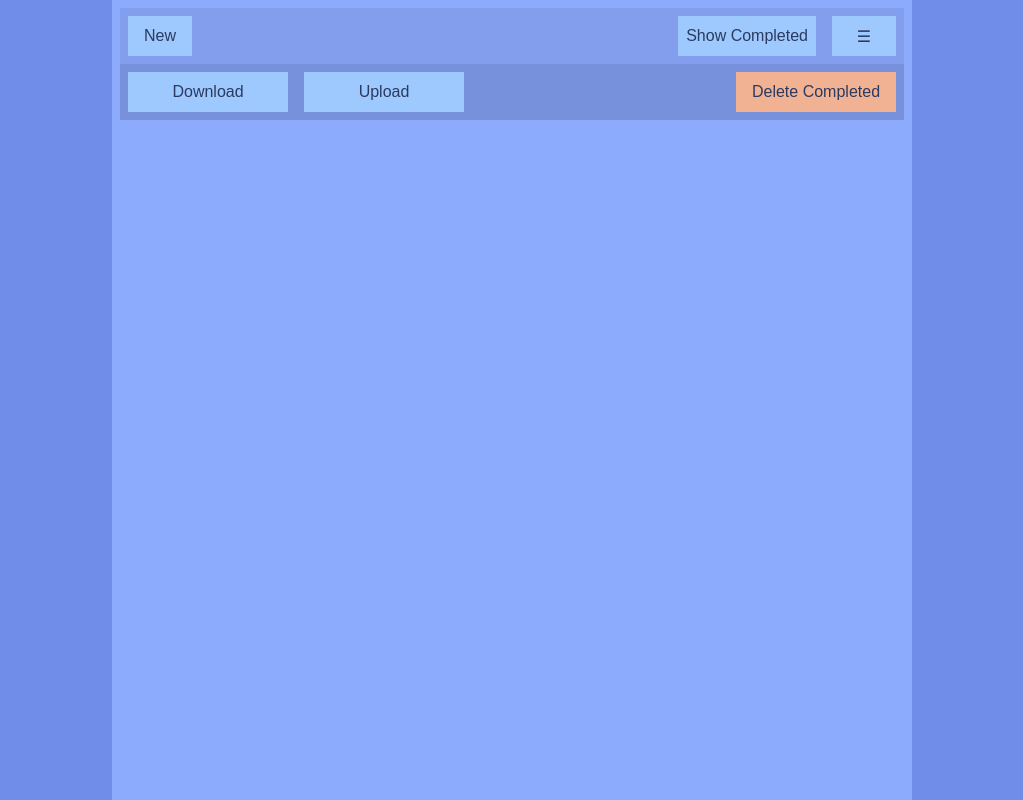
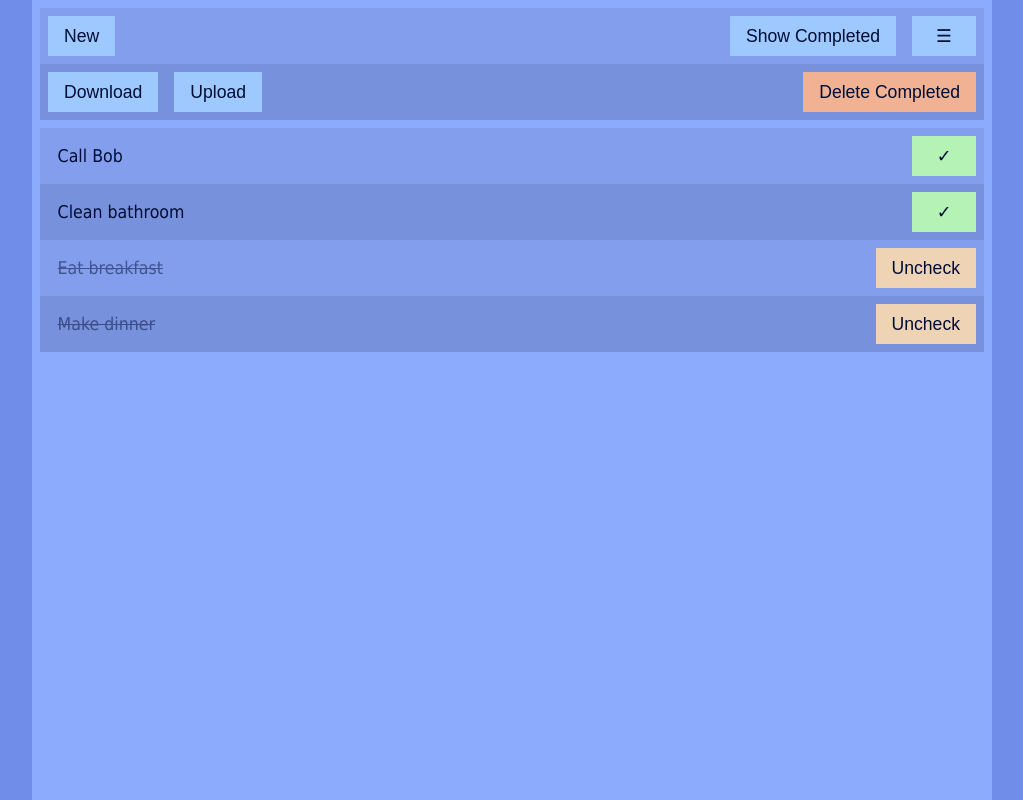
Before and after one commit to emilbratt/toodoo, a plain HTML site: page index.html in a window 1280 px wide. Shown: the whole page, without its empty margins (128-1151 px from the left). Drawn offline with Linux system fonts and the light colour scheme.

Commit message:
CSS adjustments, minor refactor and remove code not being used.

```diff
--- a/js/RenderAppOptions.js
+++ b/js/RenderAppOptions.js
@@ -58,7 +58,7 @@ class _RenderAppOptions {
         this.#btn_show_checked.addEventListener("mousedown", (e) => e_toggle_show_checked(e));
         this.#btn_hamburger.addEventListener("mousedown", (e) => e_toggle_hamburger_menu(e));
         this.#btn_download.addEventListener("mousedown", (e) => e_download_data(e));
-        this.#btn_upload.addEventListener("mousedown", (e) => e_upload_data(e));
+        this.#btn_upload.addEventListener("mousedown", (e) => e_upload_data(false, e));
         this.#btn_delete_checked.addEventListener("click", (e) => e_delete_checked(e));
     }
 
@@ -66,10 +66,10 @@ class _RenderAppOptions {
         // https://developer.mozilla.org/en-US/docs/Web/API/File_API/Using_files_from_web_applications#using_hidden_file_input_elements_using_the_click_method
         const ugly = document.createElement('input');
         ugly.style.display = 'none';
-        ugly.id = 'ugly-button-upload';
+        ugly.id = 'ugly-input-upload';
         ugly.accept = 'application/json';
         ugly.type = 'file';
-        ugly.onchange = (e) => e_handle_upload(e);
+        ugly.onchange = (e) => e_upload_data(true, e);
         return ugly;
     }
 
@@ -101,8 +101,8 @@ class _RenderAppOptions {
 
     init() {
         this.#add_event_listeners();
-        this.#app_options.appendChild(this.#row_todo_options);
-        this.#app_options.appendChild(this.#btn_upload_hack());
+        this.#app_options.prepend(this.#row_todo_options);
+        this.#app_options.prepend(this.#btn_upload_hack());
     }
 }
 
--- a/js/RenderTodoEntries.js
+++ b/js/RenderTodoEntries.js
@@ -87,14 +87,15 @@ class _RenderTodoEntries {
 
     init() {
         const todo = TodoData.get_instance();
-        if (todo.entries().length === 0) {
-        }
         for (const entry of todo.entries()) {
             this.show_entry(entry);
         }
     }
 
     all_entries() {
+        this.#todo_entries.replaceChildren(); // emptying all current elements..
+        // https://developer.mozilla.org/en-US/docs/Web/API/Element/replaceChildren#emptying_a_node
+
         const todo = TodoData.get_instance();
         for (const entry of todo.entries()) {
             this.show_entry(entry);
--- a/js/TodoData.js
+++ b/js/TodoData.js
@@ -14,13 +14,17 @@ class _TodoData {
             this.load_from_json(json);
         }
 
-        if (this.is_empty()) {
+        if (this.#is_empty()) {
             this.reset();
         }
     }
 
     #update_local_store() {
         localStorage.setItem('data', JSON.stringify(this.#data));
+    }
+
+    #is_empty() {
+        return this.#data.entries.length === 0;
     }
 
     reset() {
@@ -50,19 +54,8 @@ class _TodoData {
         };
     }
 
-    get_entry(id) {
-        const entry = this.#data.entries.filter((entry) => entry.id === id);
-        if (entry.length === 0) {
-            throw new Error(`could not find entry with id '${id}'`);
-        }
-        if (entry.length > 1) {
-            throw new Error(`found possible duplicate entries with id '${id}'`);
-        }
-        return entry[0];
-    }
-
     save_entry(entry) {
-        let index = this.#data.entries.indexOf(entry);
+        const index = this.#data.entries.indexOf(entry);
         if (index !== -1) {
             // existing entries are edited in events.js, so this block can be omitted.
             // I will leave it here just for clarity as it..
@@ -79,25 +72,11 @@ class _TodoData {
     delete_by_id(id) {
         this.#data.entries = this.#data.entries.filter((entry) => entry.id !== id)
 
-        this.#update_local_store();
-
-        if (this.is_empty()) {
+        if (this.#is_empty()) {
             this.reset();
+        } else {
+            this.#update_local_store();
         }
-    }
-
-    delete_by_state(state) {
-        this.#data.entries = this.#data.entries.filter((entry) => entry.state.get() !== state);
-
-        this.#update_local_store();
-
-        if (this.is_empty()) {
-            this.reset();
-        }
-    }
-
-    is_empty() {
-        return this.#data.entries.length === 0;
     }
 
     save_to_json() {
--- a/js/debug.js
+++ b/js/debug.js
@@ -2,33 +2,23 @@
 
 const DEBUG_ENABLE = {
     TODO_DATA: false,
-    ADD_DUMMY_DATA: false,
-    SHOW_HAMBURGER_MENU: false,
-    SHOW_CHECKED: false,
-    RESET_LOCAL_STORAGE: false,
 };
 
 function debug_enable_hamburger_menu() {
-    if (!DEBUG_ENABLE.SHOW_HAMBURGER_MENU) return;
+    console.log('\nDEBUG:', 'debug_enable_hamburger_menu()');
 
-    RenderAppOptions.get_instance().show_hamburger_menu_buttons;
-    RenderAppOptions.get_instance().show_hamburger_menu();
+    const options = RenderAppOptions.get_instance();
+    options.show_hamburger_menu_buttons;
+    options.show_hamburger_menu();
 }
 
 function debug_enable_show_checked() {
-    if (!DEBUG_ENABLE.SHOW_CHECKED) return;
-
-    const render_todo = RenderTodoEntries.get_instance().show_checked = true;
+    console.log('\nDEBUG:', 'debug_enable_show_checked()');
+    RenderTodoEntries.get_instance().show_checked = true;
 
     RenderAppOptions.get_instance().btn_show_checked_toggle_highlight(true);
 
     debug_todo_data('e_toggle_show_checked');
-}
-
-function debug_reset_local_storage() {
-    if (!DEBUG_ENABLE.RESET_LOCAL_STORAGE) return;
-
-    localStorage.removeItem('data');
 }
 
 function debug_todo_data(caller) {
@@ -63,18 +53,16 @@ function debug_todo_data(caller) {
             '\ns_mem_entry', s_mem_entry,
         );
 
-        // console.log(mem_entry.state.state_name());
-        // console.log('local', local_entry);
-        // console.log('mem', mem_entry);
+        console.log(mem_entry.state.state_name());
+        console.log('local', local_entry);
+        console.log('mem', mem_entry);
 
-        // console.log();
+        console.log();
     }
 }
 
 function debug_add_dummy_data() {
-    if (!DEBUG_ENABLE.ADD_DUMMY_DATA) return;
-
-    console.log('\nDEBUG:', 'debug_add_dummy_data')
+    console.log('\nDEBUG:', 'debug_add_dummy_data()');
 
     let todo = TodoData.get_instance();
     todo.reset();
--- a/js/events.js
+++ b/js/events.js
@@ -1,21 +1,21 @@
 "use strict"
 
 function e_first_page_load() {
-    if (location.hostname === "localhost" || location.hostname === "127.0.0.1") {
+    // enable debug stuff if on local pc..
+    switch (location.hostname) {
+        case "127.0.0.1":
+        case "localhost":
             DEBUG_ENABLE.TODO_DATA = true;
-        DEBUG_ENABLE.ADD_DUMMY_DATA = false;
-        DEBUG_ENABLE.SHOW_HAMBURGER_MENU = true;
-        DEBUG_ENABLE.SHOW_CHECKED = true;
-        DEBUG_ENABLE.RESET_LOCAL_STORAGE = false;
+
+            debug_add_dummy_data();
+            debug_enable_hamburger_menu();
+            debug_enable_show_checked();
     }
 
     // init page
     RenderAppOptions.get_instance().init();
     RenderTodoEntries.get_instance().init();
 
-    debug_add_dummy_data();
-    debug_enable_hamburger_menu();
-    debug_enable_show_checked();
     debug_todo_data('e_first_page_load');
 }
 
@@ -161,21 +161,16 @@ function e_download_data(e) {
     debug_todo_data('e_download_data');
 }
 
-function e_upload_data(e) {
-    if (e.button !== 0) return;
-
-    const input_type_file = document.getElementById("ugly-button-upload");
-
-    if (input_type_file) {
-        input_type_file.click();
-    }
-
-    debug_todo_data('e_upload_data');
-}
-
-function e_handle_upload(e) {
+function e_upload_data(is_file_input, e) {
     debug_todo_data('e_handle_upload');
 
+    if (!is_file_input) {
+        // The upload button was pressed.
+        // Lets make it press the hidden file input to make it trigger the browsers file upload event.
+        document.getElementById("ugly-input-upload").click();
+    } else {
+        // The hidden file input was pressed.
+        // lets handle the browsers file upload event.
         try {
             if (e.target.files.length === 0) {
                 alert('No file selected!');
@@ -195,3 +190,4 @@ function e_handle_upload(e) {
             console.error(err);
         }
     }
+}
--- a/style.css
+++ b/style.css
@@ -1,9 +1,9 @@
 body {
     margin: 0rem;
     background-color: rgb(111, 141, 233);
-    color: rgb(45, 58, 96);
-    font-size: 1rem;
-    /* font-family: 'Source Sans Pro', monospace; */
+    color: rgb(0, 13, 52);
+    font-size: 1.1rem;
+    font-family: tahoma, arial, helvetica, sans-serif;
 }
 
 p {
@@ -11,7 +11,12 @@ p {
     margin-top: auto;
     margin-bottom: auto;
     box-sizing: border-box;
-    padding: 0.5rem;
+    padding: 0.6rem;
+}
+p:hover, p:active {
+    color: rgb(49, 65, 114);
+
+    cursor: pointer;
 }
 
 button {
@@ -21,7 +26,7 @@ button {
     text-align: center;
     text-decoration: none;
     box-sizing: border-box;
-    padding: 0rem 0.5rem;
+    padding: 0rem 1rem;
     height: 2.5rem;
     min-width: 4rem;
 }
@@ -51,7 +56,6 @@ textarea {
 .button-new-todo,
 .button-upload,
 .button-download,
-.button-save,
 .button-edit,
 .button-hamburger,
 .button-show-checked {
@@ -74,15 +78,16 @@ textarea {
     background-color: rgb(241, 178, 148);
 }
 
+.button-save,
 .button-check {
-    background-color: rgb(195, 247, 196);
+    background-color: rgb(181, 242, 182);
 }
 
 #main-container {
     background-color: rgb(141, 171, 253);
     margin-left: auto;
     margin-right: auto;
-    max-width: 50rem;
+    max-width: 60rem;
     height: 100vh;
     display: flex;
     flex-direction: column;
@@ -120,9 +125,6 @@ textarea {
 #app-options > .hamburger-options > div:last-child {
     margin-left: auto;
 }
-#app-options > .hamburger-options > div > button {
-    width: 10rem;
-}
 
 #todo-entries > .todo-entry-unchecked,
 #todo-entries > .todo-entry-checked {
```
Lines whose indentation alone changed are shown as unchanged.
